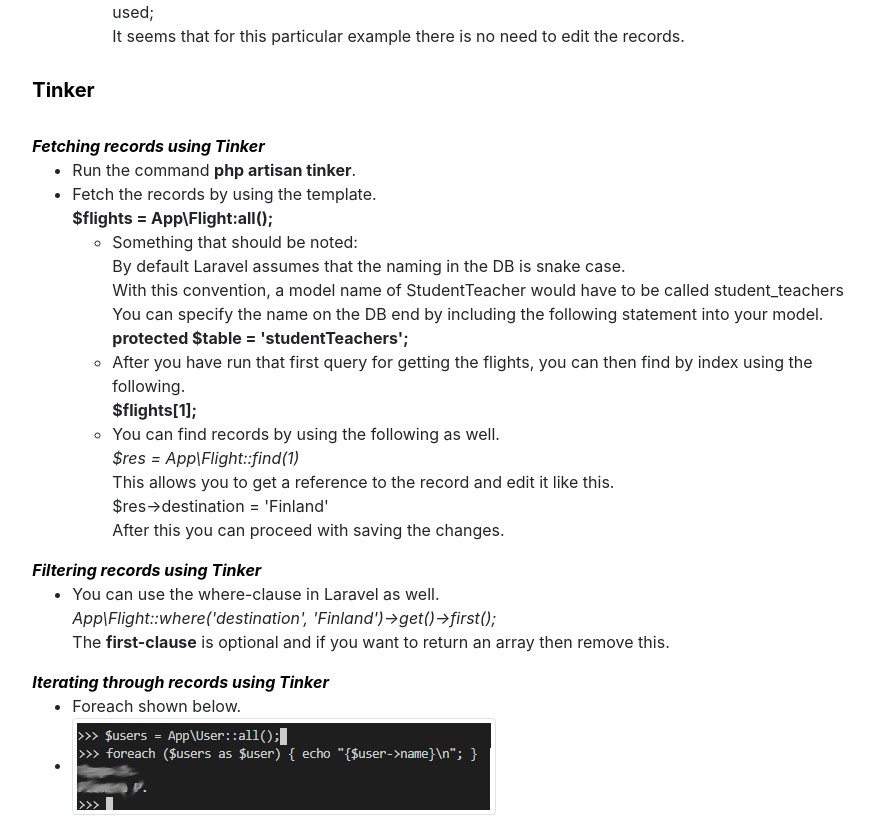
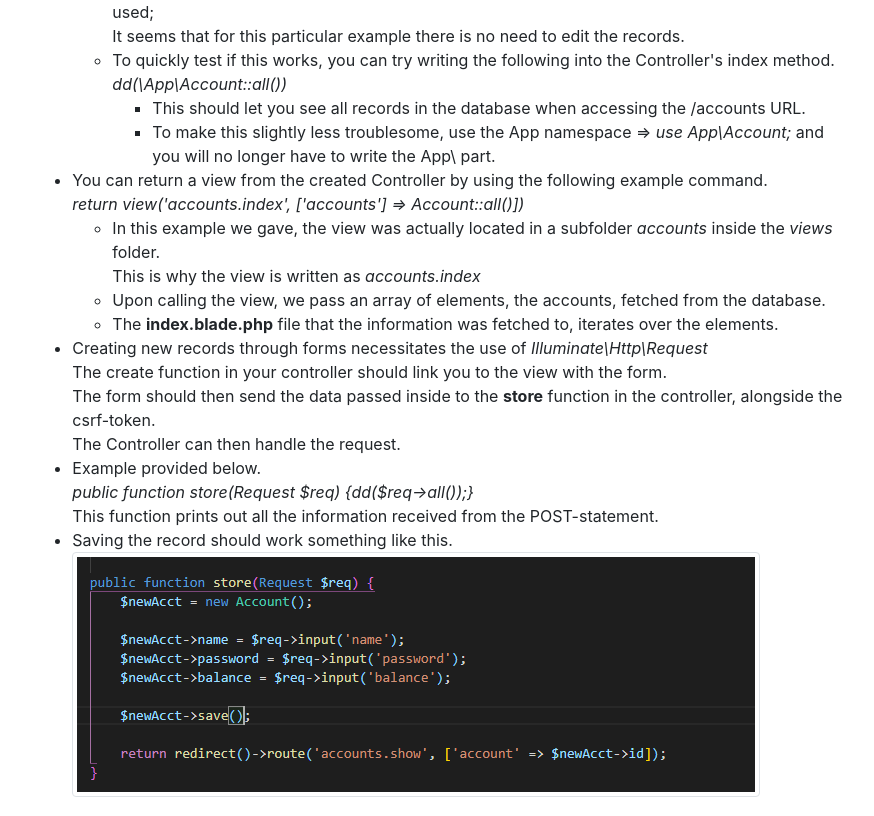
Before and after one commit to JonHanes/portfolio, a React (Create React App) app: page /cheatsheet in a window 1280 px wide. Shown: the part 8001-8817 px from the top of the page, without its empty margins (196-1070 px from the left). Built offline with nearby package versions, Linux system fonts and the light colour scheme.

Commit message:
Added stuff on Laravel

```diff
--- a/src/Components/Fragments/CS_PHP.js
+++ b/src/Components/Fragments/CS_PHP.js
@@ -3,6 +3,7 @@ import Image from 'react-bootstrap/Image';
 
 //#region Internal Dependencies
 import PHP_Artisan_Iteration from '../../Assets/Images/Snippets/PHP_Artisan_Iteration.png';
+import Laravel_CreateRecord from '../../Assets/Images/Snippets/Laravel_Controller_CreateRecord.PNG';
 //#endregion
 
 function CS_PHP(props) {
@@ -10,6 +11,9 @@ function CS_PHP(props) {
         <div className="fragment" id="phpNotes">
             <h4 className="primaryTopic">PHP</h4>
             <h5 className="secondaryTopic">Laravel</h5>
+
+            <div id="phpArtisan">
+
             <h6 className="tertiaryTopic">PHP Artisan</h6>
             <b className="quaternaryTopic">Commands</b>
             <ul>
@@ -74,10 +78,37 @@ function CS_PHP(props) {
                             <li><b>AccountController</b> in this case is the controller in charge of handling this.</li>
                             <li>The <b>only</b> keyword denotes that only some of the functions inside the AccountController should be used; <br/>
                             It seems that for this particular example there is no need to edit the records.</li>
+                            <li>To quickly test if this works, you can try writing the following into the Controller's index method.<br/>
+                            <i>dd(\App\Account::all())</i>
+                                <ul>
+                                    <li>This should let you see all records in the database when accessing the /accounts URL.</li>
+                                    <li>To make this slightly less troublesome, use the App namespace ={">"} <i>use App\Account;</i> and you will no longer have to write the App\ part.</li>
+                                </ul>
+                           </li>
                         </ul>
                     </li>
+                    <li>You can return a view from the created Controller by using the following example command.<br/>
+                    <i>{"return view('accounts.index', ['accounts'] => Account::all()])"}</i>
+                        <ul>
+                            <li>In this example we gave, the view was actually located in a subfolder <i>accounts</i> inside the <i>views</i> folder.<br/>
+                            This is why the view is written as <i>accounts.index</i></li>
+                            <li>Upon calling the view, we pass an array of elements, the accounts, fetched from the database.</li>
+                            <li>The <b>index.blade.php</b> file that the information was fetched to, iterates over the elements.</li>
+                        </ul>
+                    </li>
+                    <li>Creating new records through forms necessitates the use of <i>Illuminate\Http\Request</i><br/>
+                    The create function in your controller should link you to the view with the form.<br/>
+                    The form should then send the data passed inside to the <b>store</b> function in the controller, alongside the csrf-token.<br/>
+                    The Controller can then handle the request.</li>
+                    <li>Example provided below.<br/>
+                    <i>{"public function store(Request $req) {dd($req->all());}"}</i><br/>
+                    This function prints out all the information received from the POST-statement.</li>
+                    <li>Saving the record should work something like this.<br/>
+                    <Image src={Laravel_CreateRecord} thumbnail/></li>
             </ul>
+            </div> {/*PHPArtisan Ends*/}
 
+            <div id="tinker">
             <h5 className="tertiaryTopic">Tinker</h5>
             <br/>
 
@@ -127,6 +158,8 @@ function CS_PHP(props) {
                 <li>Finally, saving the changes can be done with the command <i>$account-{">"}save();</i></li>
                 </li>
             </ul>
+            </div>  {/*Tinker DIV ends*/}
+
         </div>
     )
 }
```
Also changed, not shown: src/Assets/Images/Snippets/Laravel_Controller_CreateRecord.PNG (added).
